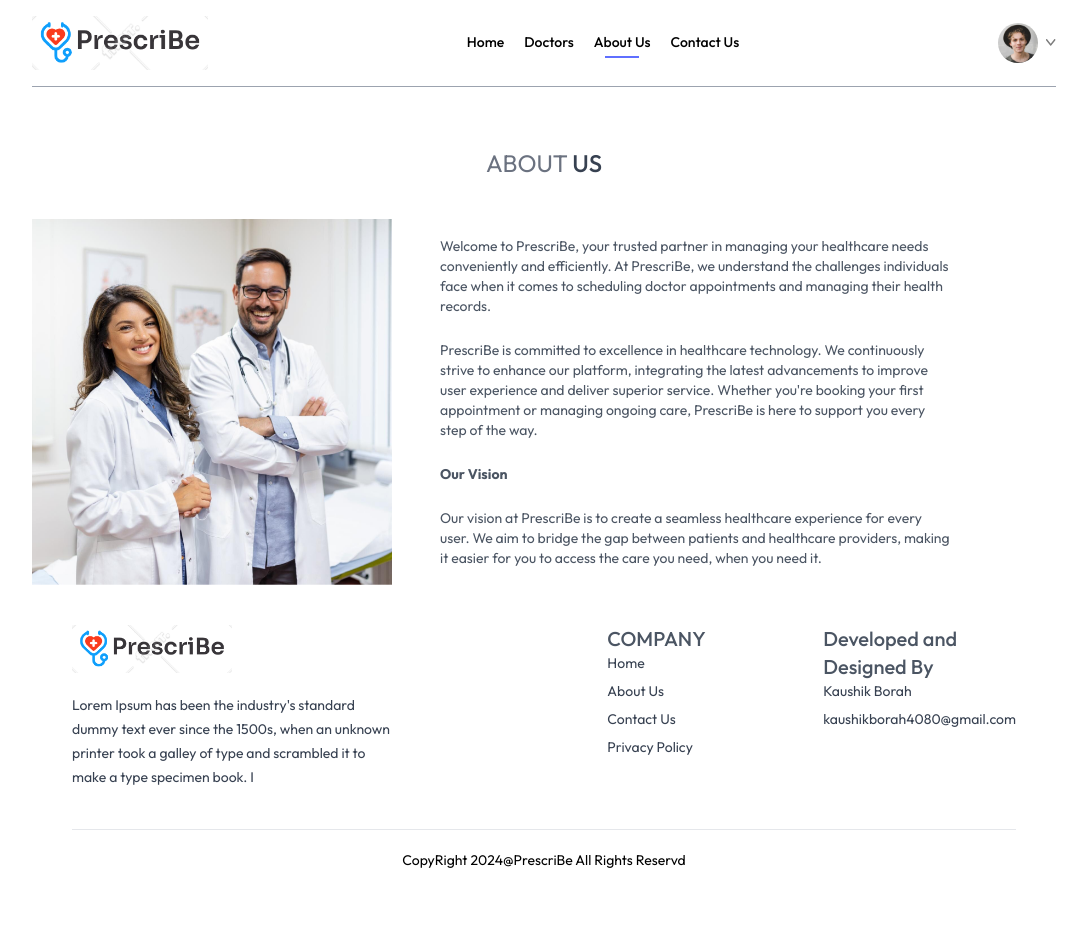
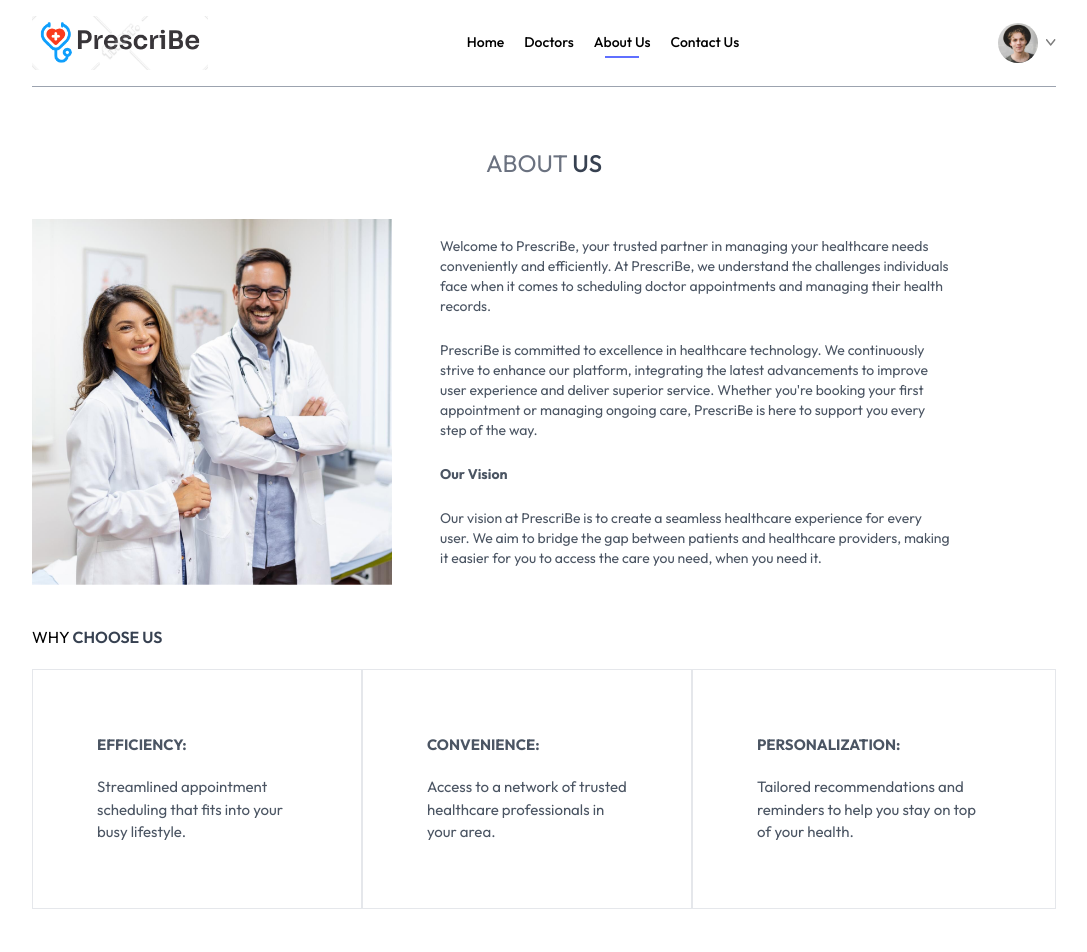
Before and after one commit to dngeonMaster1706/PrescriBe, a React (Vite) app in the folder frontend/: page /about in a window 1280 px wide. Shown: the top 952 px of the page, without its empty margins (96-1183 px from the left). Before the commit the page ends 890 px from the top, so only its background shows below. Built offline with nearby package versions, Linux system fonts and the light colour scheme.

Commit message:
about us page completed/frontend

```diff
--- a/frontend/src/pages/About.jsx
+++ b/frontend/src/pages/About.jsx
@@ -17,6 +17,27 @@
             <p>Our vision at PrescriBe is to create a seamless healthcare experience for every user. We aim to bridge the gap between patients and healthcare providers, making it easier for you to access the care you need, when you need it.</p>
           </div>
         </div>
+
+        <div>
+          <p>WHY <span className='text-gray-700 font-semibold'>CHOOSE US</span></p>
+        </div>
+
+        <div className='flex flex-col md:flex-row mb-20 mt-5'>
+          <div className='border px-10 md:px-16 py-8 sm:py-16 flex flex-col gap-5 text-[15px] hover:bg-primary hover:text-white transition-all duration-300 text-gray-600 cursor-pointer'>
+            <b>EFFICIENCY:</b>
+            <p>Streamlined appointment scheduling that fits into your busy lifestyle.</p>
+          </div>
+
+          <div className='border px-10 md:px-16 py-8 sm:py-16 flex flex-col gap-5 text-[15px] hover:bg-primary hover:text-white transition-all duration-300 text-gray-600 cursor-pointer'>
+            <b>CONVENIENCE:</b>
+            <p>Access to a network of trusted healthcare professionals in your area.</p>
+          </div>
+
+          <div className='border px-10 md:px-16 py-8 sm:py-16 flex flex-col gap-5 text-[15px] hover:bg-primary hover:text-white transition-all duration-300 text-gray-600 cursor-pointer'>
+            <b>PERSONALIZATION:</b>
+            <p>Tailored recommendations and reminders to help you stay on top of your health.</p>
+          </div>
+        </div>
     </div>
 
   )
```
